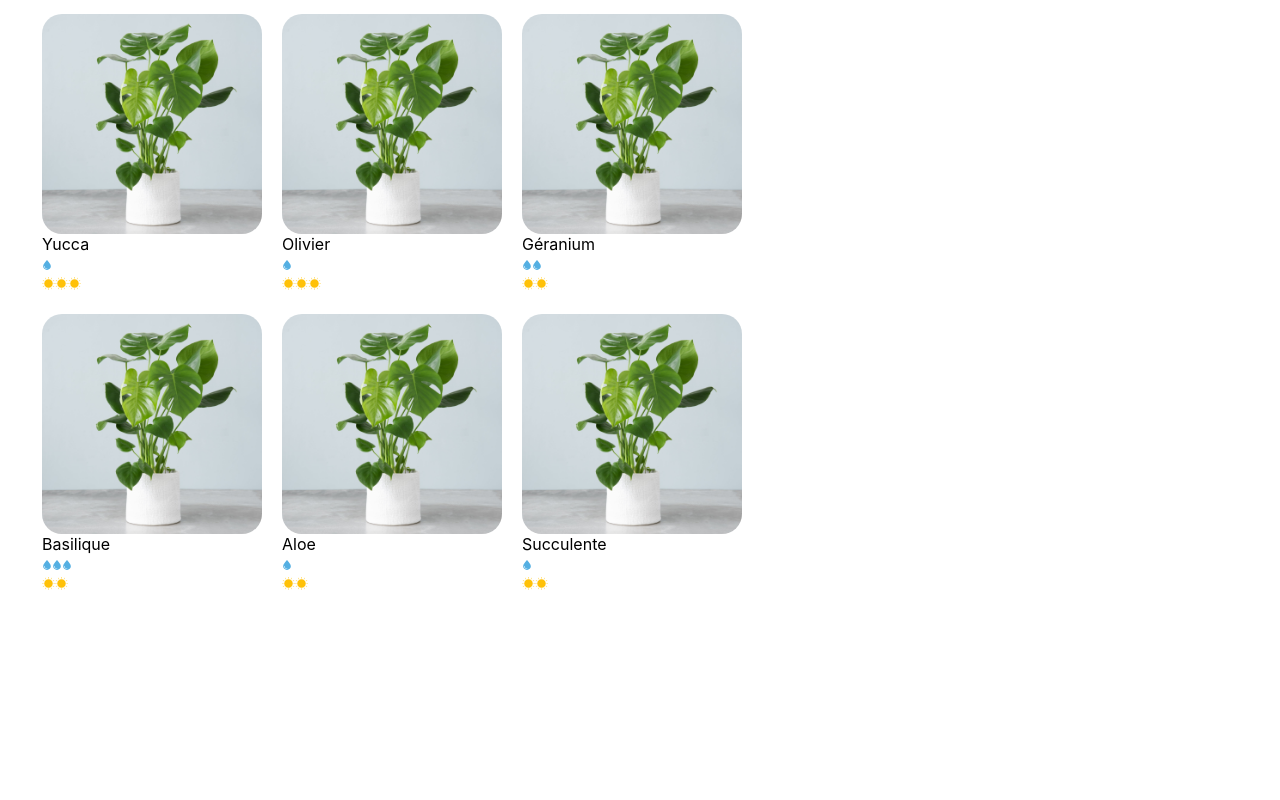
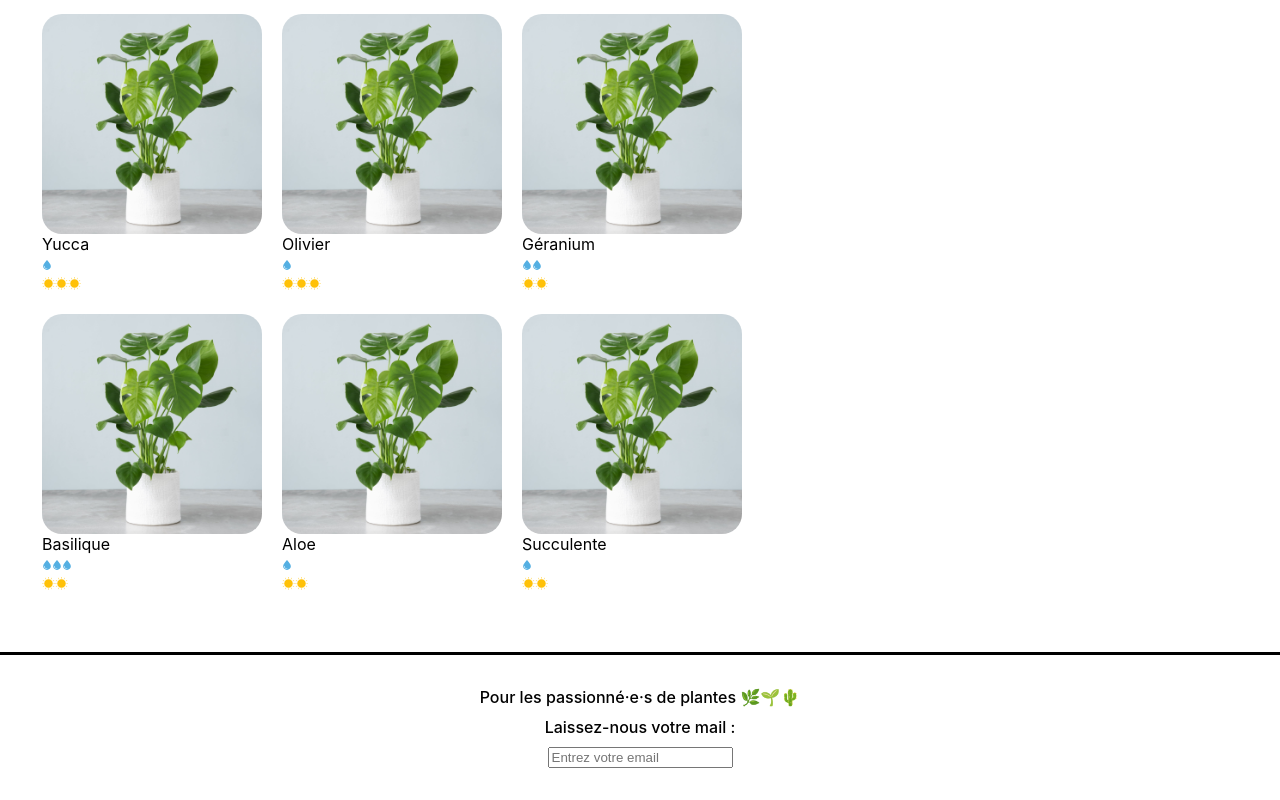
Before and after one commit to avinot244/Learning-React, a React (Create React App) app in the folder la-maison-jungle/: page / in a window 1280 px wide. Shown: the part 618-1418 px from the top of the page. Before the commit the page ends 1270 px from the top, so only its background shows below. Built offline with nearby package versions, Linux system fonts and the light colour scheme.

Commit message:
Adding events to our app

```diff
--- a/la-maison-jungle/src/App.js
+++ b/la-maison-jungle/src/App.js
@@ -1,17 +1,22 @@
-import React from 'react';
-import './styles/App.css';
-import Banner from './Components/Banner'
-import Cart from "./Components/Cart"
-import ShoppingList from './Components/ShoppingList';
+import Banner from "./Components/Banner"
+import logo from './assets/logo.png'
+// import Cart from './Cart'
+import Footer from './Components/Footer'
+import ShoppingList from './Components/ShoppingList'
 
 function App() {
-  return (
-    <React.StrictMode>
-      <Banner />
-      {/* <Cart /> */}
-      <ShoppingList />
-    </React.StrictMode>
-  );
+	return (
+		<div>
+			<Banner>
+				<img src={logo} alt='La maison jungle' className='lmj-logo' />
+				<h1 className='lmj-title'>La maison jungle</h1>
+			</Banner>
+
+			{/* <Cart /> */}
+			<ShoppingList />
+			<Footer />
+		</div>
+	)
 }
 
-export default App;
+export default App
--- a/la-maison-jungle/src/Components/CareScale.js
+++ b/la-maison-jungle/src/Components/CareScale.js
@@ -11,7 +11,7 @@ function CareScale({ scaleValue, careType }) {
 		)
 
 	return (
-		<div>
+		<div onClick={() => handleCareClick(careType, scaleValue)}>
 			{range.map((rangeElem) =>
 				scaleValue >= rangeElem ? (
 					<span key={rangeElem.toString()}>{scaleType}</span>
@@ -21,4 +21,21 @@ function CareScale({ scaleValue, careType }) {
 	)
 }
 
+function handleCareClick(careType, scaleValue) {
+	var care = ""
+	var careTodo = ""
+	if (scaleValue === 1) {
+		care = "peu"
+	}else if (scaleValue === 2) {
+		care = "modérement"
+	}else if (scaleValue === 3) {
+		care = "beaucoup"
+	}
+
+	careType === 'light' ?
+	(careTodo = "de lumière")
+	:
+	(careTodo = "d'arrosage")
+	alert(`Cette plante requiert ${care} ${careTodo}`)
+}
 export default CareScale
--- /dev/null
+++ b/la-maison-jungle/src/Components/Footer.js
@@ -0,0 +1,38 @@
+import { useState } from 'react'
+import '../styles/Footer.css'
+
+function Footer() {
+	const [inputValue, setInputValue] = useState('')
+
+	function handleInput(e) {
+		setInputValue(e.target.value)
+	}
+
+
+	function handleBlur(value) {
+		if (!value.target.value.includes("@")) {
+			alert("🚨 Attention, il n'y a pas d'@, ceci n'est pas une adresse valide 🚨")
+		}
+	}
+
+	return (
+		<footer className='lmj-footer'>
+			<div className='lmj-footer-elem'>
+				Pour les passionné·e·s de plantes 🌿🌱🌵
+			</div>
+			<div className='lmj-footer-elem'>Laissez-nous votre mail :</div>
+			<input
+				placeholder='Entrez votre email'
+				onChange={handleInput}
+				value={inputValue}
+				onBlur={handleBlur}
+			/>
+
+		</footer>
+	)
+}
+
+
+
+
+export default Footer
--- a/la-maison-jungle/src/Components/PlantItem.js
+++ b/la-maison-jungle/src/Components/PlantItem.js
@@ -7,11 +7,16 @@ function PlantItem({ id, cover, name, water, light }) {
 			<img className='lmj-plant-item-cover' src={cover} alt={`${name} cover`} />
 			{name}
 			<div>
-				<CareScale careType='water' scaleValue={water} />
-				<CareScale careType='light' scaleValue={light} />
+				<CareScale careType='water' scaleValue={water} onclick={() => handleCareClick(water)}/>
+				<CareScale careType='light' scaleValue={light} onclick={() => handleCareClick(light)}/>
 			</div>
 		</li>
 	)
 }
 
+function handleCareClick(e){
+	alert(e)
+}
+
+
 export default PlantItem
--- /dev/null
+++ b/la-maison-jungle/src/styles/Footer.css
@@ -0,0 +1,14 @@
+.lmj-footer {
+	color: black;
+	padding: 32px;
+	border-top: solid 3px black;
+	display: flex;
+	justify-content: flex-start;
+	flex-direction: column;
+	align-items: center;
+	font-weight: 500;
+}
+
+.lmj-footer-elem {
+	margin-bottom: 10px;
+}
```
